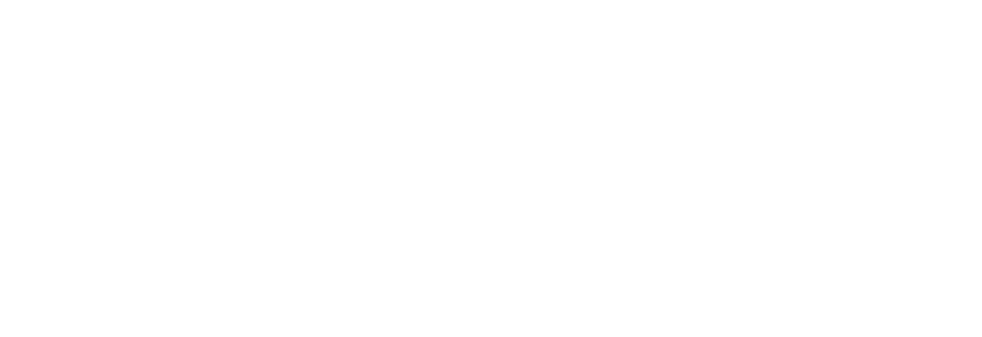
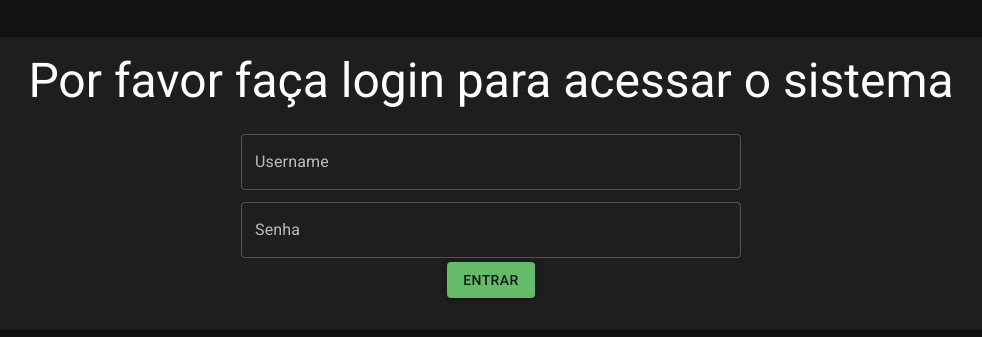
Before and after one commit to mateusseiboth/node-react-project, a React (Create React App) app in the folder client/: page /login in a window 1280 px wide. Before the commit this address had no page. Shown: the part 107-444 px from the top of the page, without its empty margins (149-1131 px from the left). Built offline with nearby package versions, Linux system fonts and the light colour scheme; no server answers.

Commit message:
Adicionada páginas e rotas de login

```diff
--- a/client/src/App.js
+++ b/client/src/App.js
@@ -1,16 +1,32 @@
-import React from "react";
+import React, { useEffect } from "react";
 import FeedEmpresas from "./Empresas.js";
 import FeedDeclaracao from "./Declaracao.js";
 import FeedSuasDeclara from "./SuasDeclaracao.js";
 import Usuarios from "./Usuarios.js";
 import Tipos from "./Tipo.js";
 import FeedIndex from "./inicio.js";
+import Login from "./Login.js";
 import { BrowserRouter as Router, Routes, Route } from "react-router-dom";
+import axios from "axios";
+function App() {
 
-function App() {
+  axios.defaults.withCredentials = true;
+
+  useEffect(() => {
+    axios.get("/api/v1/login/").then((response) => {
+      if (response.data.loggedIn === false) {
+        window.location = "/login";
+      } else {
+
+      }
+    });
+  }
+  , []);
+
   return (
       <Router>
         <Routes>
+          <Route path="/login" element={<Login />} />
           <Route path="/" element={<FeedIndex />} />
           <Route path="/empresas" element={<FeedEmpresas />} />
           <Route path="/declaracao" element={<FeedDeclaracao />} />
--- /dev/null
+++ b/client/src/Login.js
@@ -0,0 +1,27 @@
+import Sidebar from "./components/Sidebar";
+import Feed from "./components/FeedLogin";
+import { Box, createTheme, Stack, ThemeProvider } from "@mui/material";
+import Navbar from "./components/Navbar";
+import { useState } from "react";
+
+function App() {
+  const [mode, setMode] = useState("dark");
+
+  const darkTheme = createTheme({
+    palette: {
+      mode: mode,
+    },
+  });
+  return (
+
+    <ThemeProvider theme={darkTheme}>
+      <Box bgcolor={"background.default"} color={"text.primary"}>
+        <Stack direction="row" spacing={2} justifyContent="space-between">
+          <Feed />
+        </Stack>
+      </Box>
+    </ThemeProvider>
+  );
+}
+
+export default App;
--- /dev/null
+++ b/client/src/components/FeedLogin.jsx
@@ -0,0 +1,32 @@
+import { Box, Stack, Skeleton } from "@mui/material";
+import React, { useState } from "react";
+import Input from "./InputLogin";
+
+const Feed = () => {
+  const [loading, setLoading] = useState(true);
+  const [chaveDeclaracao, setChaveDeclaracao] = useState(1);
+
+  setTimeout(() => {
+    setLoading(false);
+  }, [1000]);
+
+  return (
+    <Box flex={12} p={{ xs: 0, md: 17 }} minHeight="900px">
+      {loading ? (
+        <Stack spacing={1}>
+          <Skeleton variant="text" height={100} />
+          <Skeleton variant="text" height={20} />
+          <Skeleton variant="text" height={20} />
+          <Skeleton variant="rectangular" height={300} />
+        </Stack>
+      ) : (
+        <>
+
+          <Input key={chaveDeclaracao}/>
+        </>
+      )}
+    </Box>
+  );
+};
+
+export default Feed;
--- /dev/null
+++ b/client/src/components/InputLogin.jsx
@@ -0,0 +1,49 @@
+import {
+  Card,
+  CardActions,
+  CardContent,
+  Typography,
+  Box,
+  TextField,
+  Button,
+} from "@mui/material";
+
+const Post = () => {
+
+  //cria a página
+  return (
+    <Card sx={{ margin: 1 }}>
+      <CardContent align="center">
+        <Typography align="center" variant="h3" gutterBottom>
+          Por favor faça login para acessar o sistema
+        </Typography>
+        <Box
+
+          sx={{
+            width: 500,
+            maxWidth: '100%',
+          }}
+        >
+          <TextField align="center" margin="dense" fullWidth placeholder="Informe seu username" label="Username" id="username" />
+        </Box>
+        <Box
+          align="center"
+          sx={{
+            width: 500,
+            maxWidth: '100%',
+          }}
+        >
+          <TextField align="center" margin="dense" fullWidth placeholder="Informe sua senha" label="Senha" id="senha" />
+        </Box>
+        <Button variant="contained" color="success">
+          Entrar
+        </Button>
+      </CardContent>
+      <CardActions disableSpacing>
+      </CardActions>
+    </Card>
+  );
+
+};
+
+export default Post;
```
